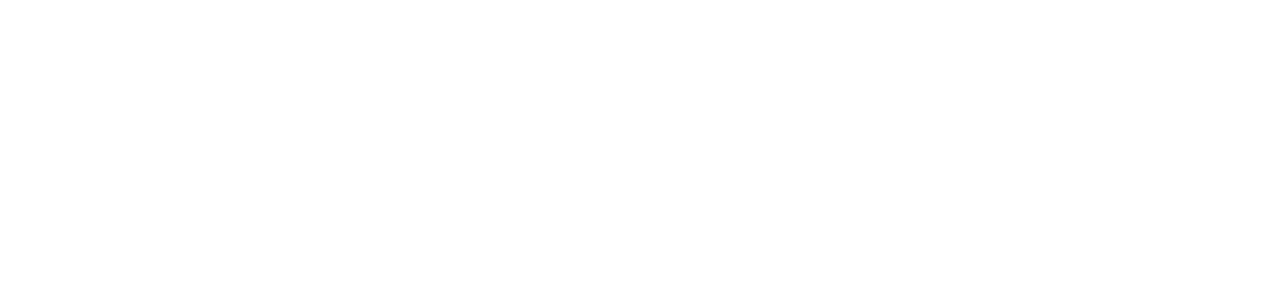
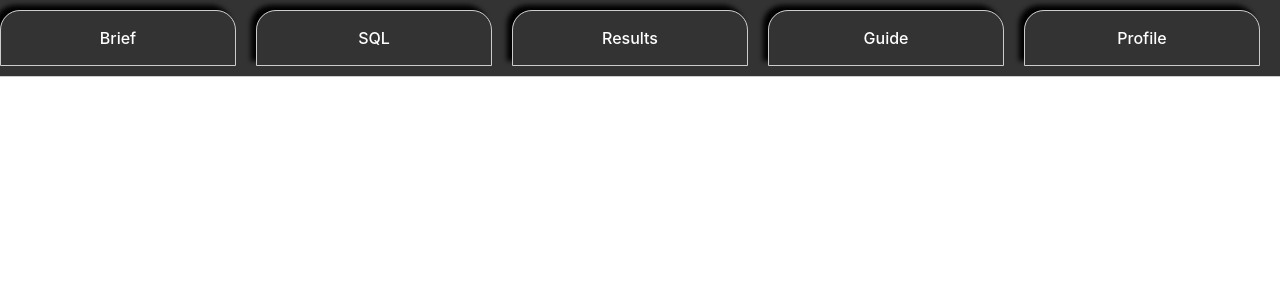
Before and after one commit to linyanna/bingus-project, a React (Vite) app: page /dashboard in a window 1280 px wide. Before the commit this address had no page. Shown: the top 300 px of the page. Built offline with nearby package versions, Linux system fonts and the light colour scheme.

Commit message:
added navbar

```diff
--- /dev/null
+++ b/src/Components/Dashboard.tsx
@@ -0,0 +1,11 @@
+import React, { useState } from "react";
+import "../styles/Login.css";
+
+const Dashboard: React.FC = () => {
+
+    return <div></div>;
+
+
+};
+
+export default Dashboard;
--- /dev/null
+++ b/src/Components/Navbar.tsx
@@ -0,0 +1,16 @@
+import React from "react";
+import "../styles/Navbar.css";
+
+const Navbar: React.FC = () => {
+  return (
+    <div className="navbar">
+      <a href="#" className="tab active">Brief</a>
+      <a href="#" className="tab">SQL</a>
+      <a href="#" className="tab">Results</a>
+      <a href="#" className="tab">Guide</a>
+      <a href="#" className="tab">Profile</a>
+    </div>
+  );
+};
+
+export default Navbar;
--- a/src/Components/SignUp.tsx
+++ b/src/Components/SignUp.tsx
@@ -19,18 +19,18 @@
           <label htmlFor="name">Name: </label>
           <input
             type="text"
-            id="username"
-            value={username}
-            onChange={(e) => setUsername(e.target.value)}
+            id="name"
+            value={name}
+            onChange={(e) => setName(e.target.value)}
           />
         </div>
         <div className="input-group">
           <label htmlFor="name">Email: </label>
           <input
             type="text"
-            id="username"
-            value={username}
-            onChange={(e) => setUsername(e.target.value)}
+            id="email"
+            value={email}
+            onChange={(e) => setEmail(e.target.value)}
           />
         </div>
         <div className="input-group">
--- a/src/main.tsx
+++ b/src/main.tsx
@@ -4,16 +4,35 @@
 import LandingPage from './Components/LandingPage.tsx';
 import LogIn from './Components/Login.tsx';
 import SignUp from './Components/SignUp.tsx';
-import { BrowserRouter, Routes, Route } from 'react-router-dom';
+import Navbar from './Components/Navbar.tsx';
+import Dashboard from './Components/Dashboard.tsx';
+import { BrowserRouter, Routes, Route, useLocation } from 'react-router-dom';
+
+const App: React.FC = () => {
+  const location = useLocation();
+
+  //can add navbar to other pages
+  const navbarPaths = ["/dashboard"];
+
+  const isNavbarVisible = navbarPaths.includes(location.pathname);
+
+  return (
+    <div>
+      {isNavbarVisible && <Navbar />} {}
+      <Routes>
+        <Route path="/" element={<LandingPage />} />
+        <Route path="/login" element={<LogIn />} />
+        <Route path="/signup" element={<SignUp />} />
+        <Route path="/dashboard" element={<Dashboard/>} />
+      </Routes>
+    </div>
+  );
+};
 
 ReactDOM.createRoot(document.getElementById('root')!).render(
   <React.StrictMode>
     <BrowserRouter>
-      <Routes>
-        <Route path="/" element={<LandingPage />} />
-        <Route path="/login" element={<LogIn />} />
-        <Route path="/signup" element={<SignUp />} />
-      </Routes>
+      <App />
     </BrowserRouter>
   </React.StrictMode>,
 );
--- /dev/null
+++ b/src/styles/navbar.css
@@ -0,0 +1,33 @@
+.navbar {
+    display: flex;
+    justify-content: center;
+    background-color: #333;
+    color: #fff;
+    padding: 10px 0;
+    position: fixed;
+    top: 0;
+    width: 100%;
+    z-index: 1000;
+    border-bottom: 1px solid #ccc;
+  }
+
+  .tab {
+    text-decoration: none;
+    color: #fff;
+    padding: 15px 30px;
+    border-top-left-radius: 20px;
+    border-top-right-radius: 20px;
+    border-bottom-left-radius: 0;
+    border-bottom-right-radius: 0;
+    border: 1px solid #ccc;
+    margin-right: 20px;
+    width: 200px;
+    text-align: center;
+    box-shadow: -5px -5px 5px rgba(0, 0, 0, 1); /* Adjusted shadow position */
+  }
+
+
+  .tab:hover {
+    background-color: #555;
+    color: #ddd;
+  }
```
Also changed, not shown: src/styles/dashboard.css (added).
